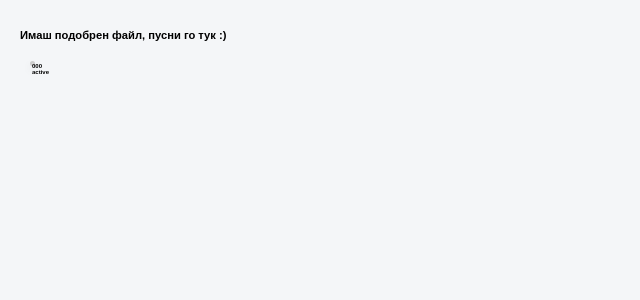
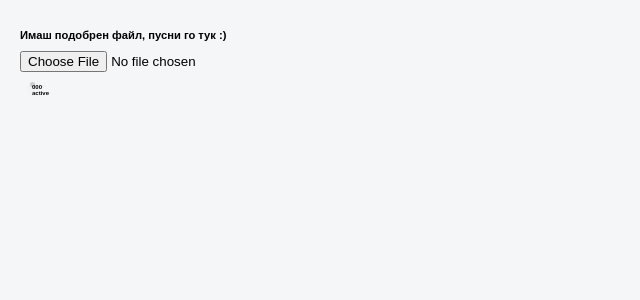
Before and after one commit to RosenCodes20/automatisation_racks, a Django app: template templates/index.html in a window 1280 px wide. Shown: the top 300 px of the page, without its empty margins (0-640 px from the left). Run offline with Django 5.2, Linux system fonts and the light colour scheme; the template is opened without the code that fills it: most values are stand-ins (such as "Sample title", 1, 10 or a date in 2020).

Commit message:
feat: added class to it

```diff
--- a/templates/index.html
+++ b/templates/index.html
@@ -8,8 +8,9 @@
     <link rel="stylesheet" href="{% static 'styles/style.css' %}">
 </head>
 <body>
-    <div>
+    <div class="input">
         <h2>Имаш подобрен файл, пусни го тук :)</h2>
+        <input type="file">
 
     </div>
     <div class="rack-grid">
```
